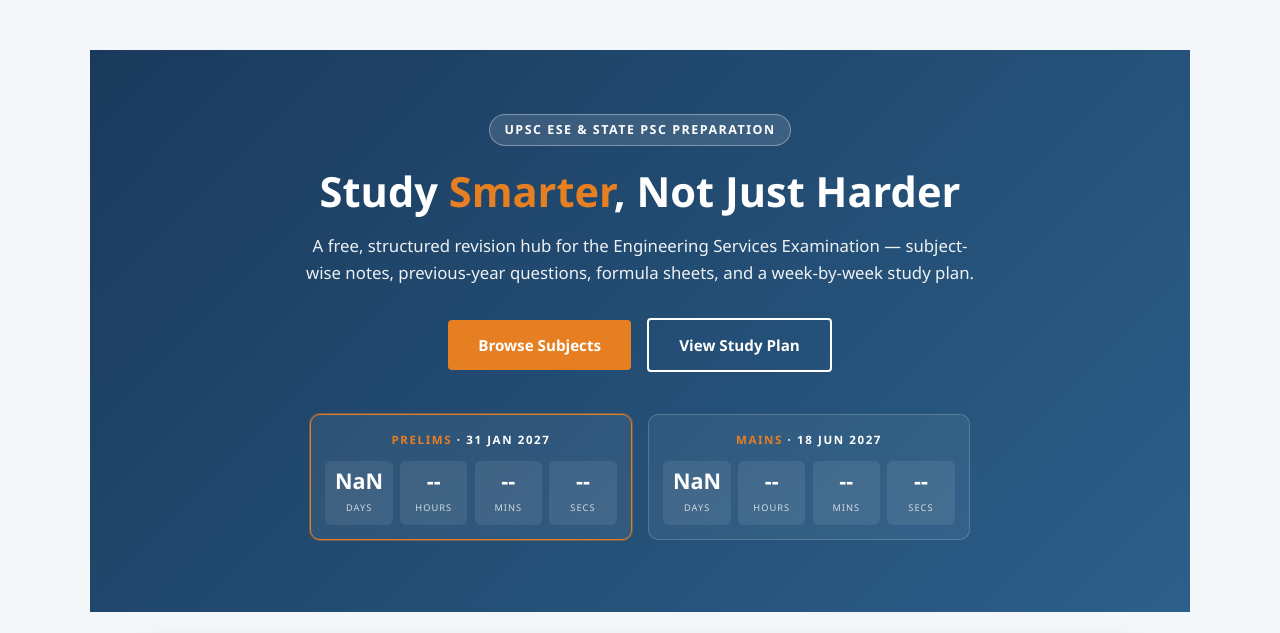
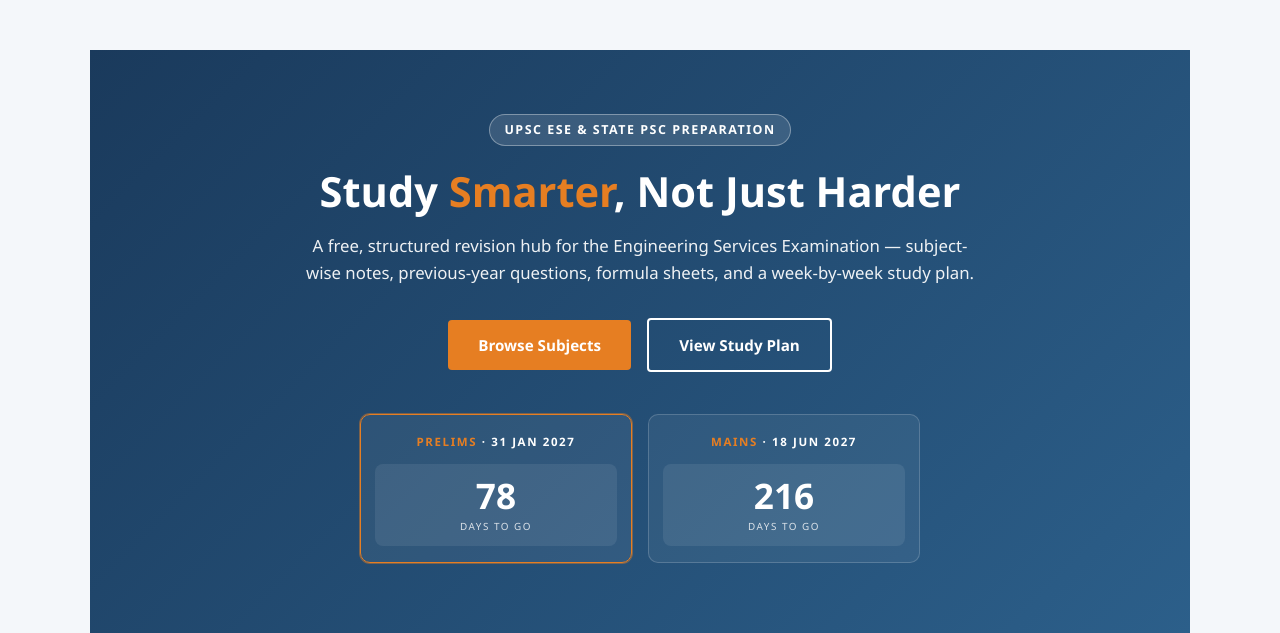
Before and after one commit to chinmayamishra2003/Statically_Determinante, a plain HTML site: page index.html in a window 1280 px wide. Shown: the part 96-729 px from the top of the page. Drawn offline with Linux system fonts and the light colour scheme.

Commit message:
Refactor countdown styles and HTML structure
Updated countdown styles and HTML structure for better layout and clarity.

```diff
--- a/index.html
+++ b/index.html
@@ -106,12 +106,12 @@
 
     .btn-outline:hover { background: #fff; color: var(--navy); }
 
-    /* --- Countdowns --- */
+    /* --- Countdowns (days only, IST) --- */
     .countdowns {
       display: grid;
-      grid-template-columns: repeat(auto-fit, minmax(250px, 1fr));
+      grid-template-columns: repeat(auto-fit, minmax(220px, 1fr));
       gap: 1rem;
-      max-width: 660px;
+      max-width: 560px;
       margin: 2.6rem auto 0;
     }
 
@@ -119,17 +119,17 @@
       background: rgba(255,255,255,0.06);
       border: 1px solid rgba(255,255,255,0.18);
       border-radius: 10px;
-      padding: 1rem 0.9rem 0.85rem;
-      transition: opacity 0.2s, border-color 0.2s;
+      padding: 1.1rem 0.9rem 1rem;
+      transition: opacity 0.2s, border-color 0.2s, box-shadow 0.2s;
     }
 
-    /* the nearest upcoming exam */
+    /* The nearest upcoming exam gets an orange accent */
     .countdown.is-next {
       border-color: var(--orange);
-      box-shadow: 0 0 0 1px rgba(230,126,34,0.4);
+      box-shadow: 0 0 0 1px rgba(230,126,34,0.45);
     }
 
-    /* an exam that has already happened */
+    /* An exam that has already happened fades out */
     .countdown.is-past { opacity: 0.5; }
 
     .countdown-label {
@@ -137,52 +137,47 @@
       letter-spacing: 1.6px;
       text-transform: uppercase;
       font-weight: 700;
-      margin-bottom: 0.7rem;
       color: #fff;
+      margin-bottom: 0.8rem;
     }
 
-    .countdown-label em {
-      font-style: normal;
-      color: var(--orange);
-    }
+    .countdown-label em { font-style: normal; color: var(--orange); }
 
-    .countdown-grid {
-      display: grid;
-      grid-template-columns: repeat(4, 1fr);
-      gap: 0.45rem;
-    }
+    .countdown-grid { display: block; }
 
     .cd-unit {
       background: rgba(255,255,255,0.08);
-      border-radius: 6px;
-      padding: 0.55rem 0.2rem 0.4rem;
+      border-radius: 8px;
+      padding: 0.9rem 0.5rem 0.7rem;
       text-align: center;
     }
 
     .cd-unit strong {
       display: block;
-      font-size: 1.35rem;
-      line-height: 1.1;
+      font-size: 2.2rem;
+      line-height: 1;
       color: #fff;
       font-variant-numeric: tabular-nums;
     }
 
     .cd-unit span {
-      font-size: 0.58rem;
-      letter-spacing: 1px;
+      display: block;
+      margin-top: 0.35rem;
+      font-size: 0.62rem;
+      letter-spacing: 1.5px;
       text-transform: uppercase;
-      opacity: 0.75;
+      opacity: 0.8;
     }
 
-    /* final 30 days before a given exam */
+    /* Final 30 days before a given exam */
     .countdown.urgent .cd-unit strong { color: #ff7b6b; }
 
     .countdown-done {
-      font-size: 0.88rem;
+      font-size: 0.9rem;
       font-weight: 600;
       color: var(--orange);
       text-align: center;
-      padding: 0.7rem 0;
+      padding: 0.8rem 0;
     }
 
     /* --- Stats strip --- */
@@ -336,9 +331,7 @@
       .hero h1 { font-size: 1.9rem; }
       .btn-outline { margin-left: 0; margin-top: 0.7rem; }
       nav a { margin-left: 0.9rem; font-size: 0.85rem; }
-      .cd-unit strong { font-size: 1.2rem; }
-      .cd-unit span { font-size: 0.55rem; letter-spacing: 0.8px; }
-      .countdown-grid { gap: 0.35rem; }
+      .cd-unit strong { font-size: 1.9rem; }
     }
   </style>
 </head>
@@ -366,29 +359,23 @@
     <a href="#subjects" class="btn">Browse Subjects</a>
     <a href="landing.html" class="btn btn-outline">View Study Plan</a>
 
-    <!-- ===== COUNTDOWNS ===== -->
+    <!-- ===== COUNTDOWNS (days only, IST) ===== -->
     <div class="countdowns">
 
       <!-- Prelims -->
-      <div class="countdown" data-countdown data-target="2027-01-31T10:00:00+05:30">
+      <div class="countdown" data-countdown data-target="2027-01-31">
         <p class="countdown-label"><em>Prelims</em> &middot; 31 Jan 2027</p>
         <div class="countdown-grid">
-          <div class="cd-unit"><strong data-cd="days">--</strong><span>Days</span></div>
-          <div class="cd-unit"><strong data-cd="hours">--</strong><span>Hours</span></div>
-          <div class="cd-unit"><strong data-cd="mins">--</strong><span>Mins</span></div>
-          <div class="cd-unit"><strong data-cd="secs">--</strong><span>Secs</span></div>
+          <div class="cd-unit"><strong data-cd="days">--</strong><span>Days to go</span></div>
         </div>
         <p class="countdown-done" hidden>Prelims is here — all the best!</p>
       </div>
 
       <!-- Mains -->
-      <div class="countdown" data-countdown data-target="2027-06-18T10:00:00+05:30">
+      <div class="countdown" data-countdown data-target="2027-06-18">
         <p class="countdown-label"><em>Mains</em> &middot; 18 Jun 2027</p>
         <div class="countdown-grid">
-          <div class="cd-unit"><strong data-cd="days">--</strong><span>Days</span></div>
-          <div class="cd-unit"><strong data-cd="hours">--</strong><span>Hours</span></div>
-          <div class="cd-unit"><strong data-cd="mins">--</strong><span>Mins</span></div>
-          <div class="cd-unit"><strong data-cd="secs">--</strong><span>Secs</span></div>
+          <div class="cd-unit"><strong data-cd="days">--</strong><span>Days to go</span></div>
         </div>
         <p class="countdown-done" hidden>Mains is here — all the best!</p>
       </div>
@@ -489,8 +476,10 @@
 
     <div class="notice">
       <strong>Note:</strong> This is an independent study resource and is not
-      affiliated with UPSC. Always verify the syllabus and exam dates against
-      the latest official notification.
+      affiliated with UPSC. Exam dates shown are <strong>31 January 2027
+      (Prelims)</strong> and <strong>18 June 2027 (Mains)</strong>. Countdowns
+      use Indian Standard Time (Asia/Kolkata). Always verify against the latest
+      official notification.
     </div>
   </section>
 
```
